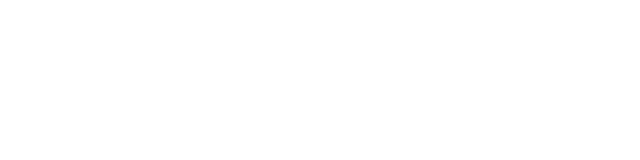
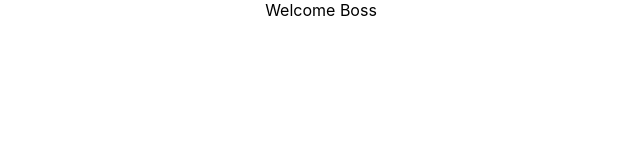
Before and after one commit to MZubairLohar/react-tutorial, a React (Create React App) app in the folder hello-world/: page / in a window 1280 px wide. Shown: the top 160 px of the page, without its empty margins (319-959 px from the left). Built offline with nearby package versions, Linux system fonts and the light colour scheme.

Commit message:
conditional rendering

```diff
--- a/hello-world/src/App.js
+++ b/hello-world/src/App.js
@@ -14,11 +14,13 @@ import './App.css';
 // import FunctionClick from './components/FunctionClick'
 // import ClassClick from './components/ClassClick'
 // import ParentComponent from './components/ParentComponent'
+import UserGreetings from './components/UserGreetings'
 
 
 function App() {
   return (
     <div className="App">
+    <UserGreetings />
        {/* <Greet />
        <Welcome />
        <Message />
@@ -42,6 +44,7 @@ function App() {
        <ClassClick />
        <ParentComponent /> */}
 
+
     </div>
   );
 }
--- a/hello-world/src/components/userGreetings.js
+++ b/hello-world/src/components/userGreetings.js
@@ -1,22 +1,47 @@
 import React, { Component } from 'react'
 
-class userGreetings extends Component {
+class UserGreetings extends Component {
    constructor(props) {
        super(props)
 
        this.state = {
-            isloggedIn: false
+            isLoggedIn: true
        }
    }
 
     render() {
-        return (
-            <div>
-               <div> welcome Boss</div>
-               <div> welcome Guest</div>
-            </div>
-        )
+        // short circuit operator is also good
+        return this.state.isLoggedIn && <div>Welcome Boss</div>
+
+        // conditional operator best
+        // return(
+        //     this.state.isLoggedIn ?
+        //     (<div>Welcome Boss</div>) :
+        //     (<div>Welcome Guest</div>)
+        // )
+    //     let message
+    //     if(this.state.isLoggedIn){
+    //         message = <div>Welcome Boss</div>
+    //     }else{
+    //         message = <div>Welcome Guest</div>
+    //     }
+    // return <div>{message}</div>
+        // if(this.state.isloggedIn){
+        //     return(
+        //         <div>Welcome Boss</div>
+        //     )
+        // }else{
+        //     return(
+        //         <div>Welcome guest</div>
+        //     )
+        // }
+        // return (
+        //     <div>
+        //        <div> welcome Boss</div>
+        //        <div> welcome Guest</div>
+        //     </div>
+        // )
     }
 }
 
-export default userGreetings
+export default UserGreetings
```
